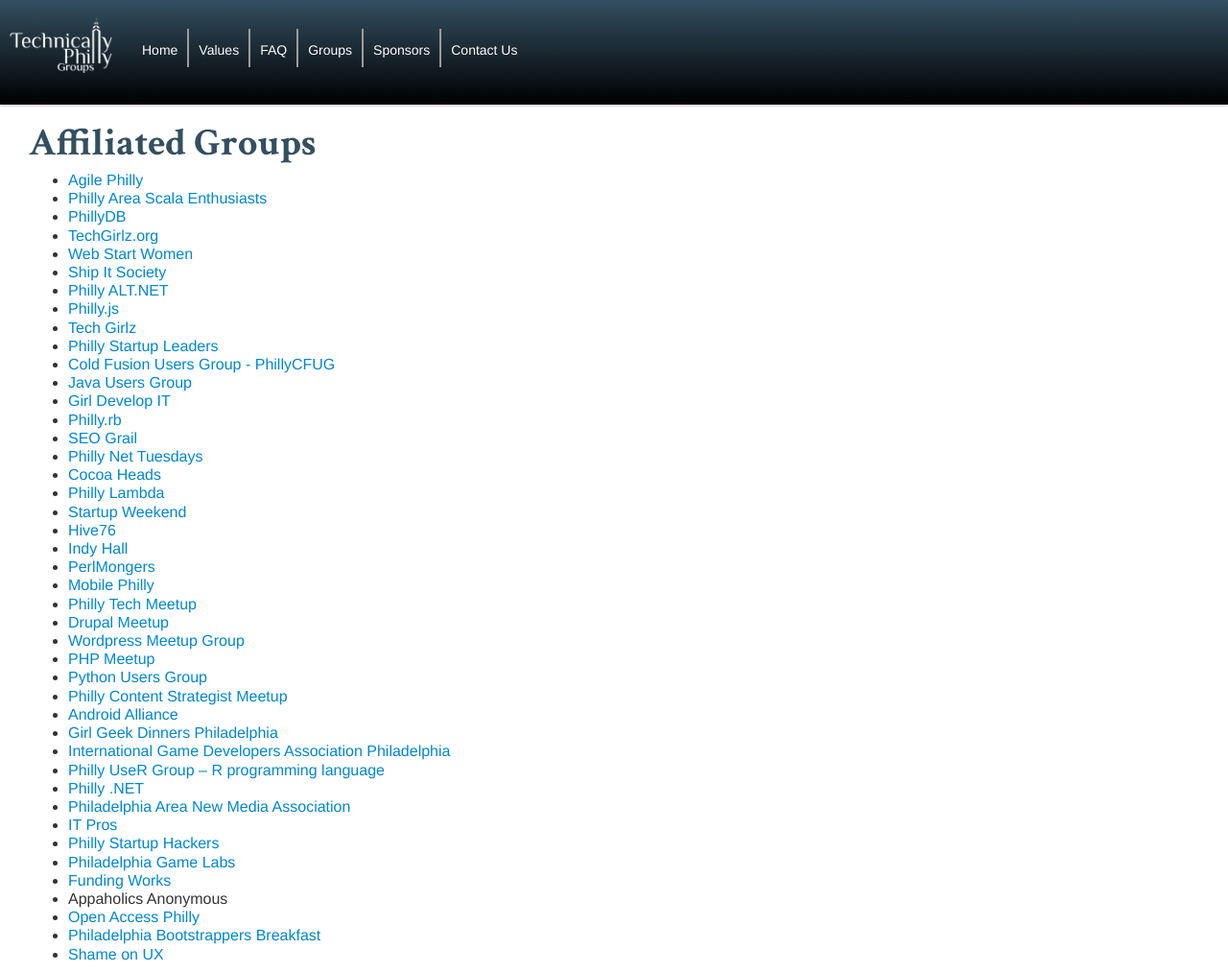
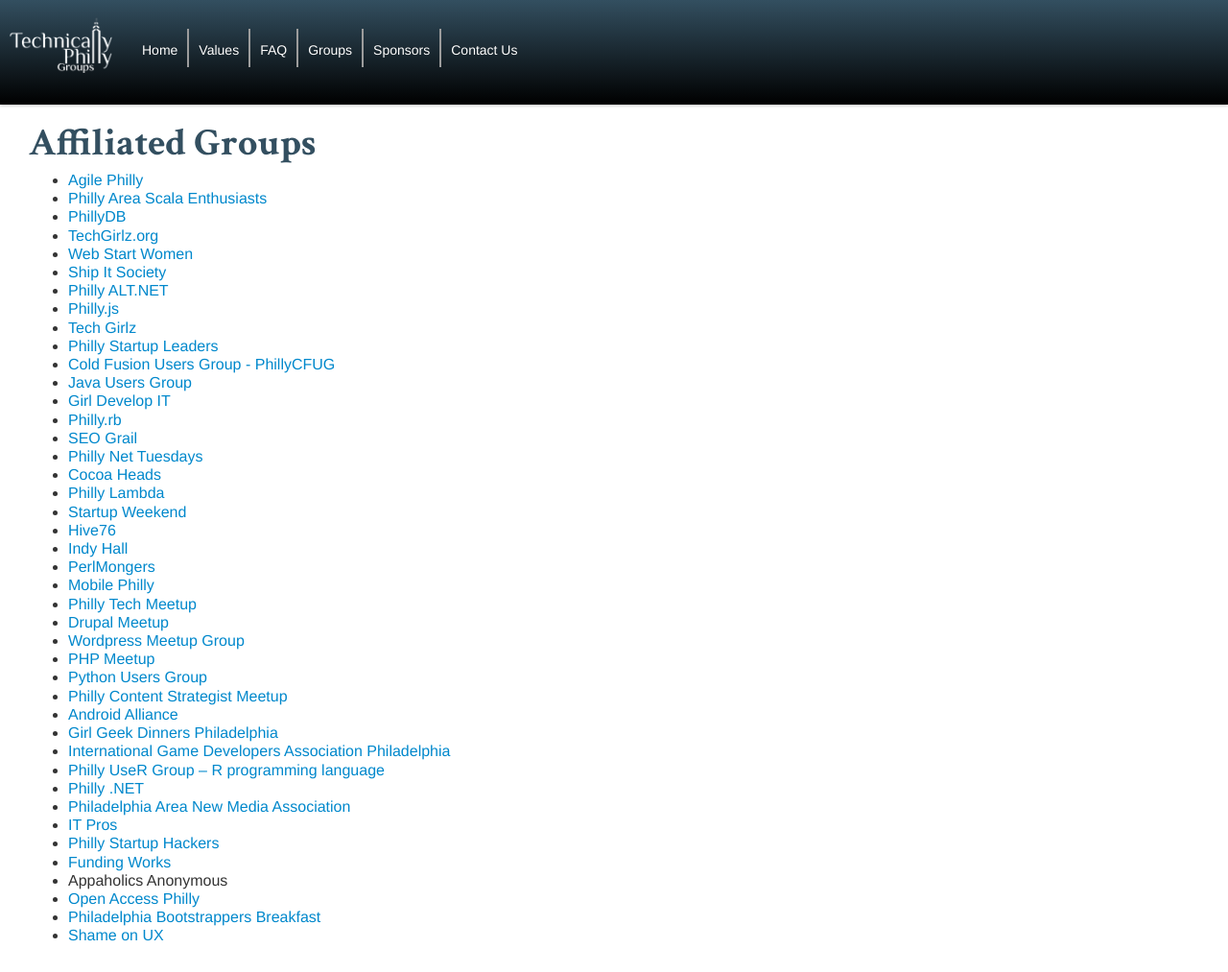
Before and after one commit to TechnicallyPhillyGroups/technicallyphillygroups.github.com, a Jekyll site: the page built from groups.md, in a window 1280 px wide and 1013 px high. Shown: the whole window at 96% size. Built offline with Jekyll 4.4.1, drawn with Linux system fonts in a browser that asks for light colours; nearby versions of some CDN libraries.

Commit message:
removed Phila Game Labs per Nathan Solomon's request

```diff
--- a/groups.md
+++ b/groups.md
@@ -41,7 +41,6 @@
 * [Philadelphia Area New Media Association](http://www.panma.org)
 * [IT Pros](http://www.itprosphilly.com)
 * [Philly Startup Hackers](http://www.facebook.com/groups/phillyhack)
-* [Philadelphia Game Labs](http://philadelphiagamelab.org/)
 * [Funding Works](http://fundingworks.org)
 * Appaholics Anonymous
 * [Open Access Philly](http://www.openaccessphilly.com/)
```
